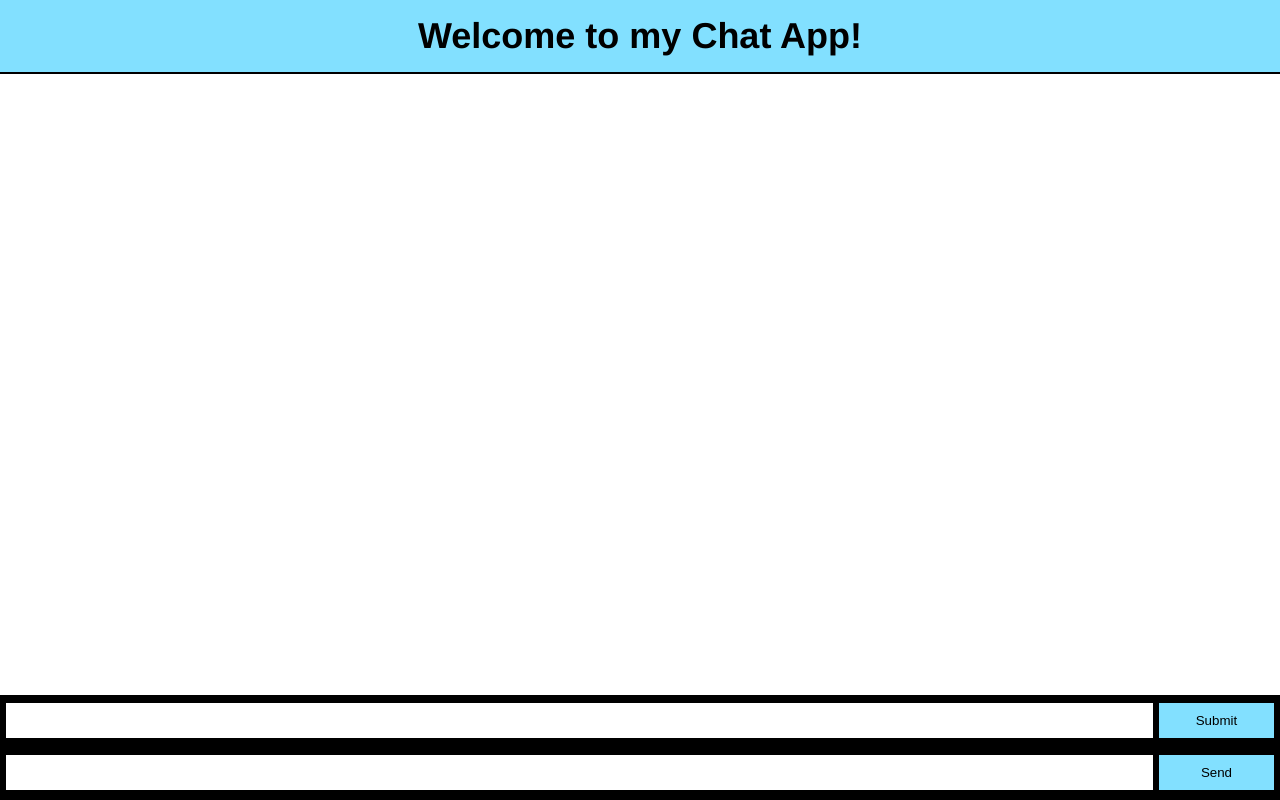
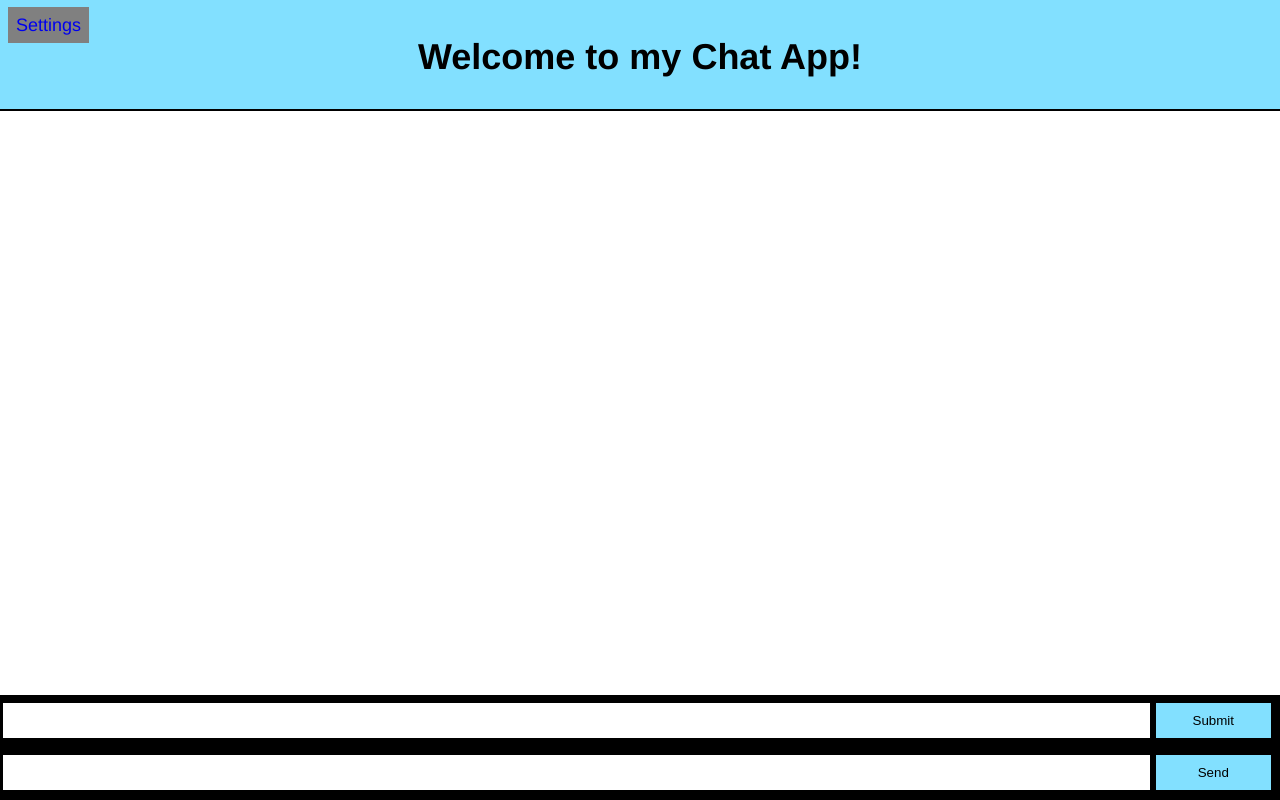
Before and after one commit to luccavp12/WebChatApp, a website: page index.html in a window 1280 px wide. Drawn offline with nearby package versions, Linux system fonts and the light colour scheme; no server answers.

Commit message:
Added new page button

```diff
--- a/index.html
+++ b/index.html
@@ -33,6 +33,7 @@
   </script>
   <body>
     <div>
+      <a href="settings.html">Settings</a>
       <h1>Welcome to my Chat App!</h1>
     </div>
     <ul id="messages"></ul>
--- a/style.css
+++ b/style.css
@@ -25,11 +25,24 @@ body {
 }
 
 div {
-    text-align: center;
+    /* text-align: center; */
     background-color:rgb(130, 224, 255);
     padding-top: 15px;
     padding-bottom: 15px;
     border-bottom: solid black 2px
+}
+
+div h1 {
+    text-align: center;
+    padding-bottom: 2vh;
+}
+
+div a {
+    text-align: left;
+    padding: 1vh;
+    margin-left: 1vh;
+    text-decoration: none;
+    background-color: grey;
 }
 
 #forms {
```
Also changed, not shown: settings.html (added).
